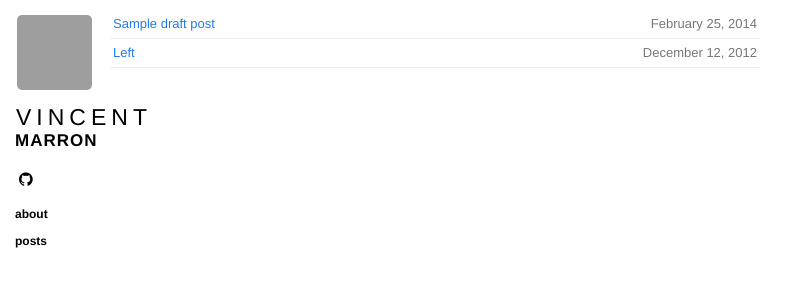
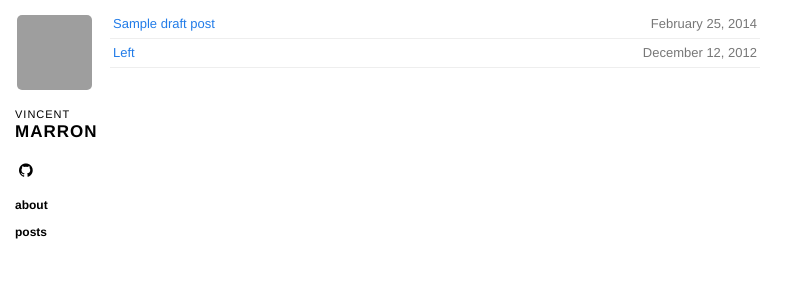
Before and after one commit to VinceMarron/vincemarron.github.io, a Jekyll site: the page built from index.html, in a window 1280 px wide. Shown: the top 300 px of the page, without its empty margins (0-804 px from the left). Built offline with Jekyll 4.4.1, drawn with Linux system fonts in a browser that asks for light colours; nearby versions of some CDN libraries; grey boxes are pictures that could not be loaded.

Commit message:
small changes

```diff
--- a/css/base.scss
+++ b/css/base.scss
@@ -35,9 +35,9 @@ a {
     text-transform: uppercase;
     margin: 10px 0 20px 0;
     #fname {
-      padding-left: 1px;
-      font-size: 23px;
-      letter-spacing: 5px;
+      padding-left: 0px;
+      font-size: 11px;
+      letter-spacing: 1px;
       color: black;
     }
     #lname {
```
Also changed, not shown: 2 other files.
